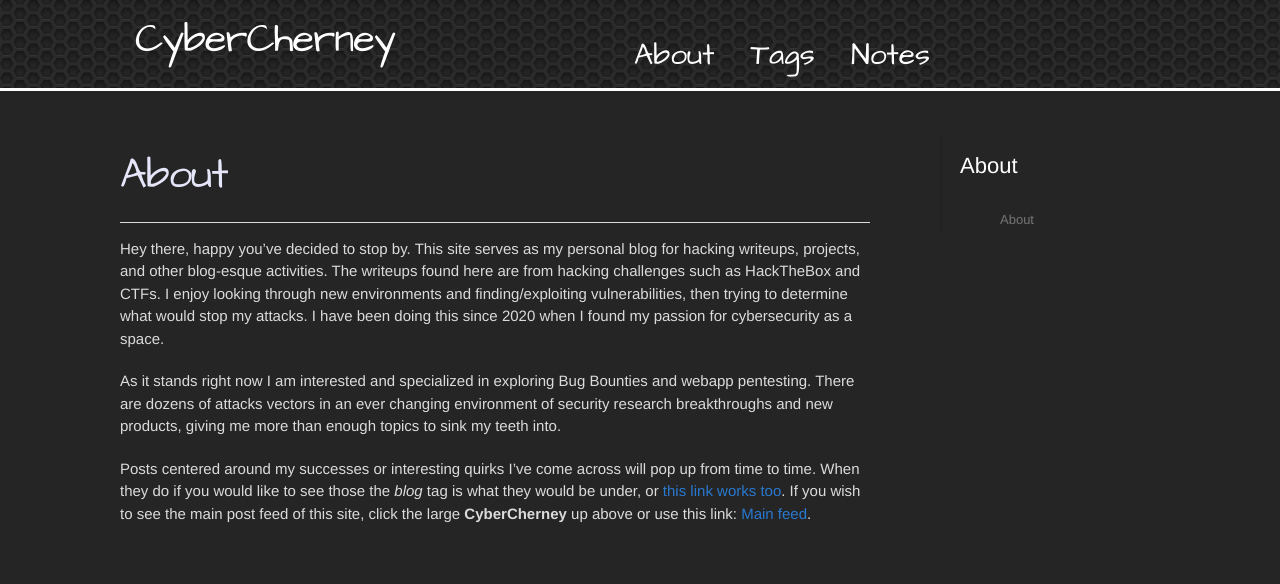
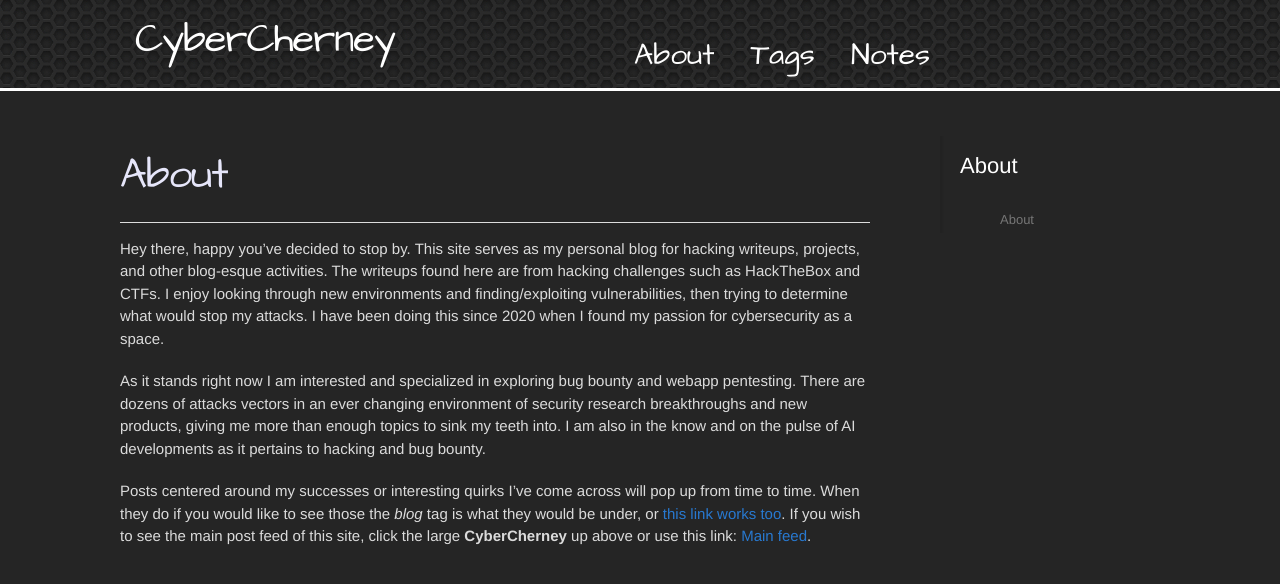
Before and after one commit to CyberCherney/cybercherney.github.io, a Jekyll site: the page built from about.md, in a window 1280 px wide. Shown: the top 584 px of the page. Built offline with Jekyll 4.4.1, drawn with Linux system fonts in a browser that asks for light colours.

```diff
--- a/about.md
+++ b/about.md
@@ -17,6 +17,6 @@
 
 Hey there, happy you've decided to stop by. This site serves as my personal blog for hacking writeups, projects, and other blog-esque activities. The writeups found here are from hacking challenges such as HackTheBox and CTFs. I enjoy looking through new environments and finding/exploiting vulnerabilities, then trying to determine what would stop my attacks. I have been doing this since 2020 when I found my passion for cybersecurity as a space.
 
-As it stands right now I am interested and specialized in exploring Bug Bounties and webapp pentesting. There are dozens of attacks vectors in an ever changing environment of security research breakthroughs and new products, giving me more than enough topics to sink my teeth into.
+As it stands right now I am interested and specialized in exploring bug bounty and webapp pentesting. There are dozens of attacks vectors in an ever changing environment of security research breakthroughs and new products, giving me more than enough topics to sink my teeth into. I am also in the know and on the pulse of AI developments as it pertains to hacking and bug bounty.
 
 Posts centered around my successes or interesting quirks I've come across will pop up from time to time. When they do if you would like to see those the *blog* tag is what they would be under, or [this link works too](tags#blog). If you wish to see the main post feed of this site, click the large **CyberCherney** up above or use this link: [Main feed](index).
```
Also changed, not shown: 1 other file.
